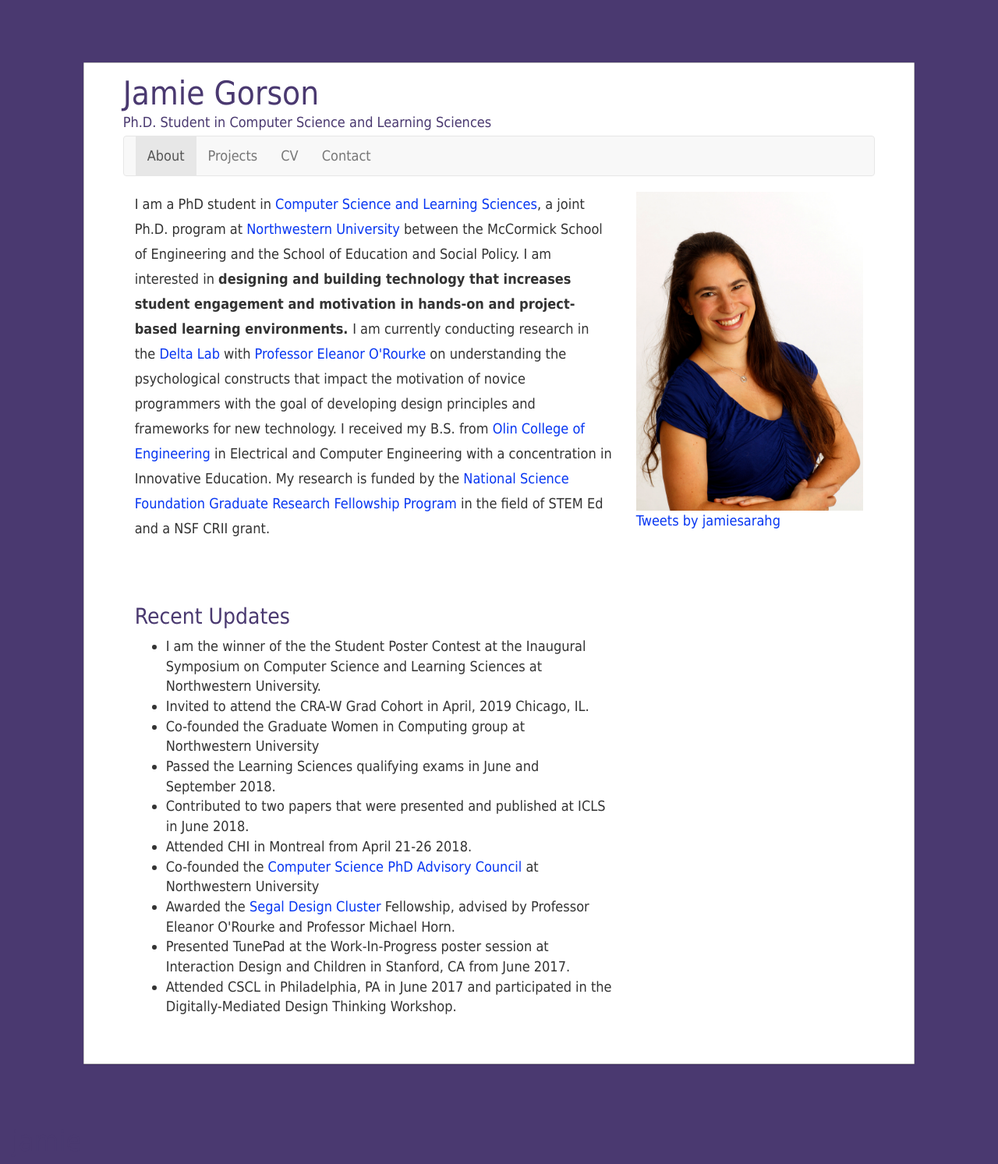
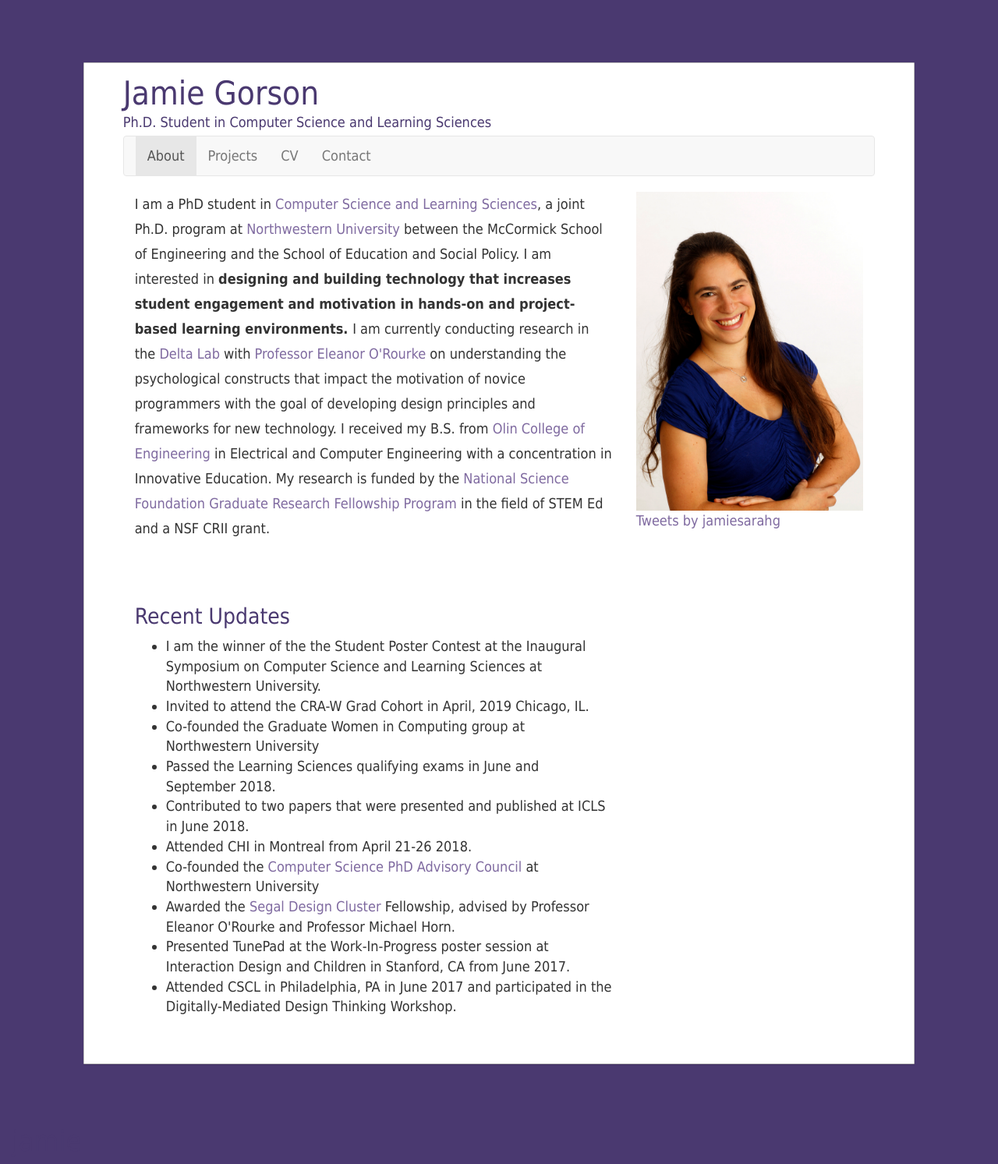
Before and after one commit to jamiesarahg/jamiesarahg.github.io, a Jekyll site: the page built from index.html, in a window 1280 px wide. Shown: the whole page at 78% size. Built offline with Jekyll 4.4.1, drawn with Linux system fonts in a browser that asks for light colours; nearby versions of some CDN libraries; library files that are not in the unit come from our copies; comment, search, counter and statistics services are not loaded.

Commit message:
changed coloration slightly and changed links

```diff
--- a/css/site.css
+++ b/css/site.css
@@ -54,12 +54,12 @@
 
 a {
   text-decoration: none;
-  color: #0736f2;
+  color: #7f6aa0
 }
 
 a:hover{
   text-decoration: none;
-  color: #838483;
+  color: #4a3970;
 }
 
 .archive{
@@ -80,7 +80,7 @@
 }
 h4 {
   color: #4a3970;
-  font-size: 14px;
+  font-size: 16px;
   font-style: normal;
   font-variant: normal;
   font-weight: 500;
```
